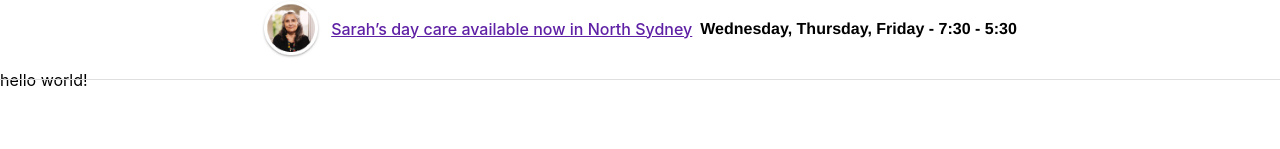
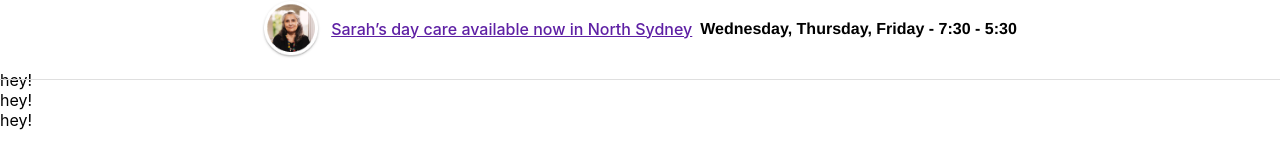
Before and after one commit to RodrigoNeoEx/jungleChallenge, a React (Create React App) app: page / in a window 1280 px wide. Shown: the part 648-797 px from the top of the page. Built offline with nearby package versions, Linux system fonts and the light colour scheme; a web font is replaced by a local one.

Commit message:
feat: initial structure

```diff
--- a/src/components/sections/about/About.js
+++ b/src/components/sections/about/About.js
@@ -1,11 +1,15 @@
 import React from "react";
-import { messages } from "./messages";
+import CommingSoon from "./comingSoon/CommingSoon";
+import FrameworkDescription from "./frameworkDescription/FrameworkDescription";
+import ShareDescription from "./shareDescription/ShareDescripion";
 import "./style/about.css";
 
 const About = () => {
   return (
     <section className="aboutContainer">
-      <div>hello world!</div>
+      <ShareDescription />
+      <FrameworkDescription />
+      <CommingSoon />
     </section>
   )
 }
--- /dev/null
+++ b/src/components/sections/about/comingSoon/CommingSoon.js
@@ -0,0 +1,12 @@
+import React from "react";
+import { messages } from "../messages";
+
+const CommingSoon = () => {
+  return (
+    <div>
+      hey!
+    </div>
+  )
+}
+
+export default CommingSoon;
--- /dev/null
+++ b/src/components/sections/about/frameworkDescription/FrameworkDescription.js
@@ -0,0 +1,12 @@
+import React from "react";
+import { messages } from "../messages";
+
+const FrameworkDescription = () => {
+  return (
+    <div>
+      hey!
+    </div>
+  )
+}
+
+export default FrameworkDescription;
--- /dev/null
+++ b/src/components/sections/about/shareDescription/ShareDescripion.js
@@ -0,0 +1,13 @@
+import React from "react";
+import Register from "./register/Register";
+import { messages } from "../messages";
+
+const ShareDescripion = () => {
+  return (
+    <div>
+      <Register />
+    </div>
+  )
+}
+
+export default ShareDescripion;
--- /dev/null
+++ b/src/components/sections/about/shareDescription/register/Register.js
@@ -0,0 +1,12 @@
+import React from "react";
+import { messages } from "../../messages";
+
+const Register = () => {
+  return (
+    <div>
+      hey!
+    </div>
+  )
+}
+
+export default Register;
```
